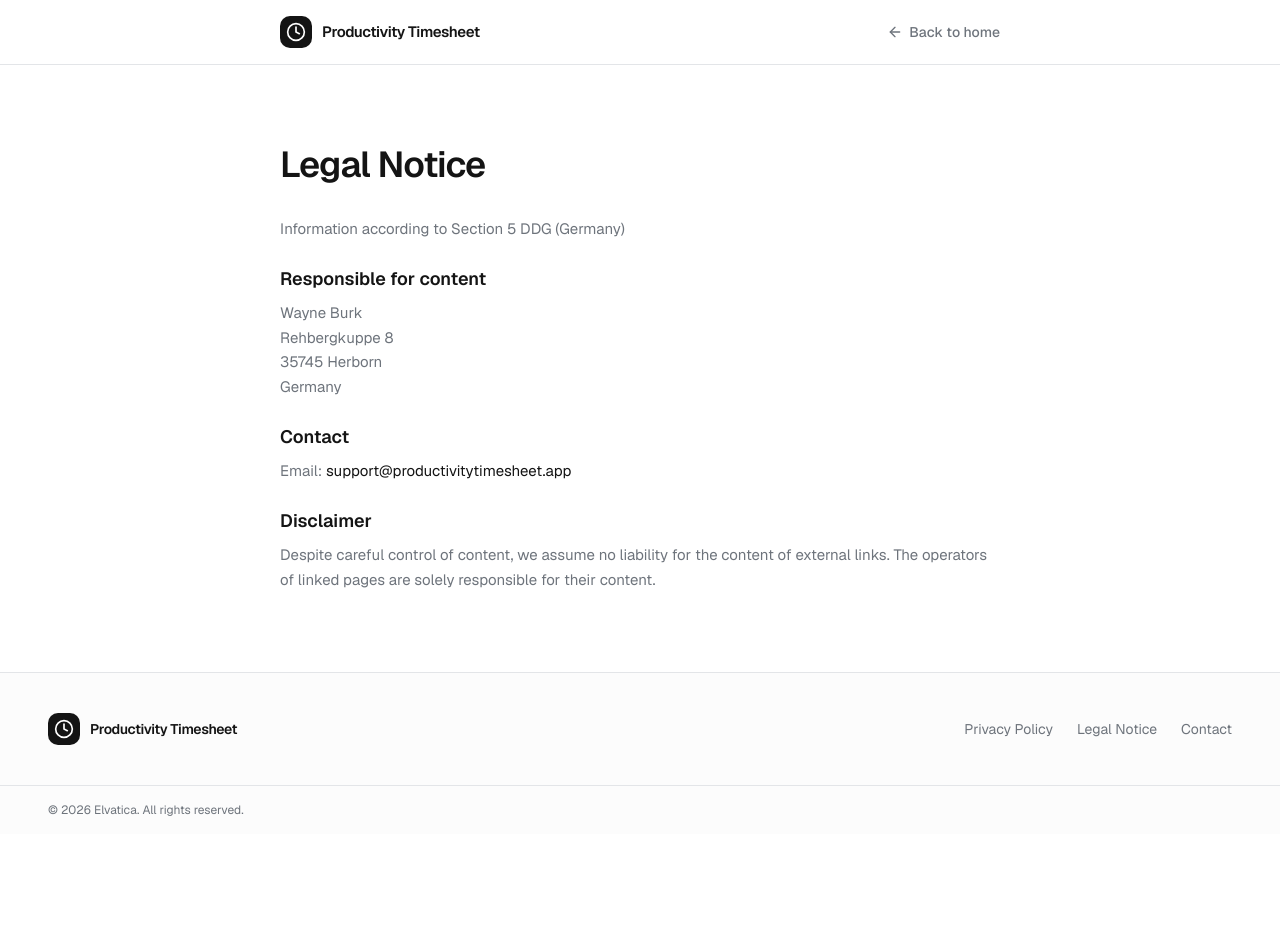
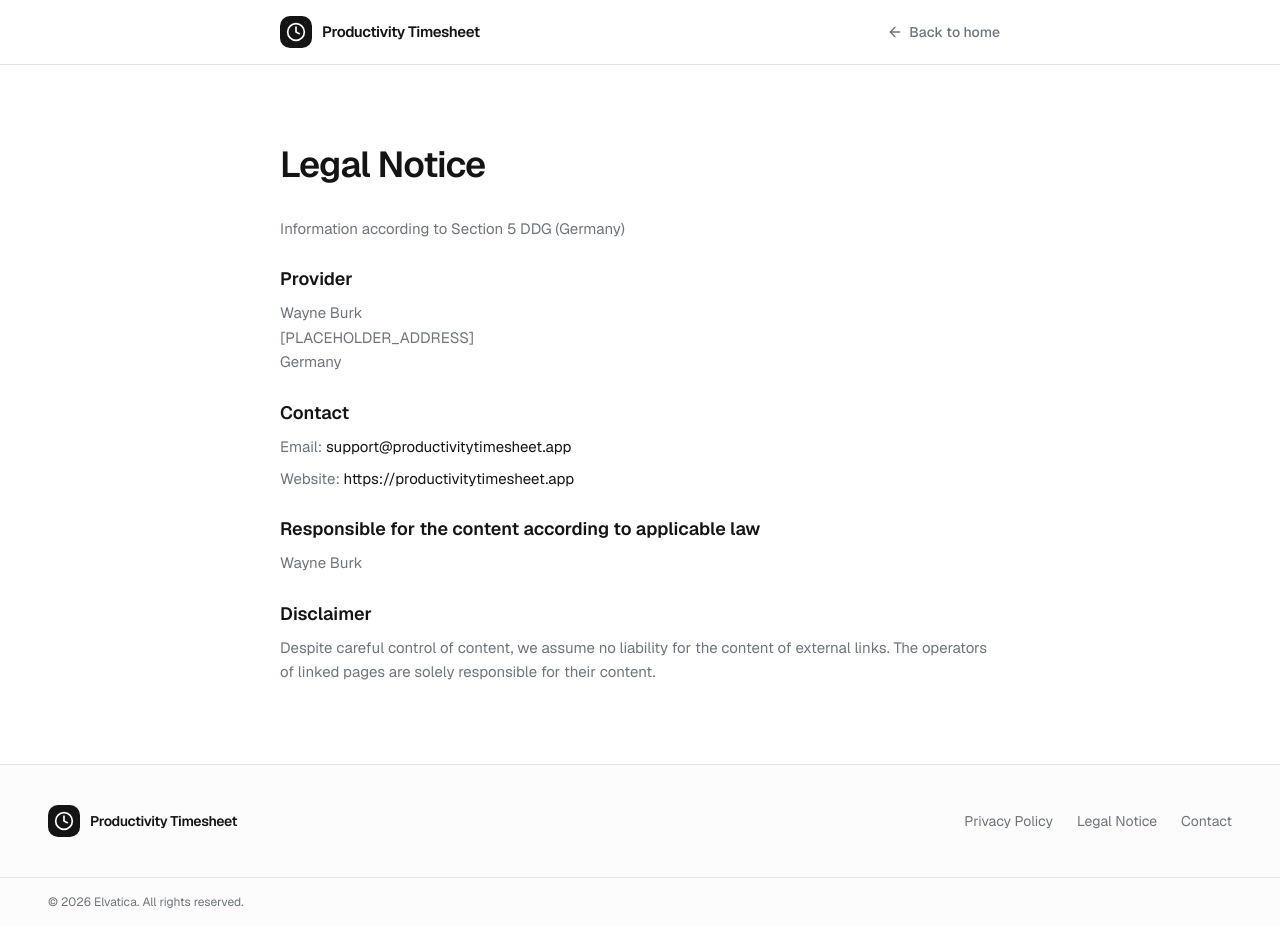
Before and after one commit to wayneburk06/productivity-timesheet-landing-page, a Next.js app: page /imprint in a window 1280 px wide. Before the commit the page ends 834 px from the top, so only its background shows below. Built offline with nearby package versions, Linux system fonts and the light colour scheme.

Commit message:
feat: update imprint page and company details with placeholder address and website link
Co-authored-by: productivitytimesheet.app <298572833+wayneburk06@users.noreply.github.com>

```diff
--- a/app/imprint/page.tsx
+++ b/app/imprint/page.tsx
@@ -12,7 +12,7 @@ export default function ImprintPage() {
     <LegalPage title="Legal Notice">
       <p>Information according to Section 5 DDG (Germany)</p>
 
-      <LegalSection heading="Responsible for content">
+      <LegalSection heading="Provider">
         <p className="flex flex-col">
           <span>{appConfig.company.owner}</span>
           {appConfig.company.addressLines.map((line) => (
@@ -28,6 +28,21 @@ export default function ImprintPage() {
             {appConfig.company.email}
           </a>
         </p>
+        <p>
+          Website:{" "}
+          <a
+            className="text-primary underline-offset-4 hover:underline"
+            href={appConfig.company.website}
+            target="_blank"
+            rel="noreferrer"
+          >
+            {appConfig.company.website}
+          </a>
+        </p>
+      </LegalSection>
+
+      <LegalSection heading="Responsible for the content according to applicable law">
+        <p>{appConfig.company.owner}</p>
       </LegalSection>
 
       <LegalSection heading="Disclaimer">
--- a/lib/config.ts
+++ b/lib/config.ts
@@ -20,7 +20,8 @@ export const appConfig = {
   company: {
     name: "Elvatica",
     owner: "Wayne Burk",
-    addressLines: ["Rehbergkuppe 8", "35745 Herborn", "Germany"],
+    addressLines: ["[PLACEHOLDER_ADDRESS]", "Germany"],
+    website: "https://productivitytimesheet.app",
     email: "support@productivitytimesheet.app",
   },
 } as const
```
